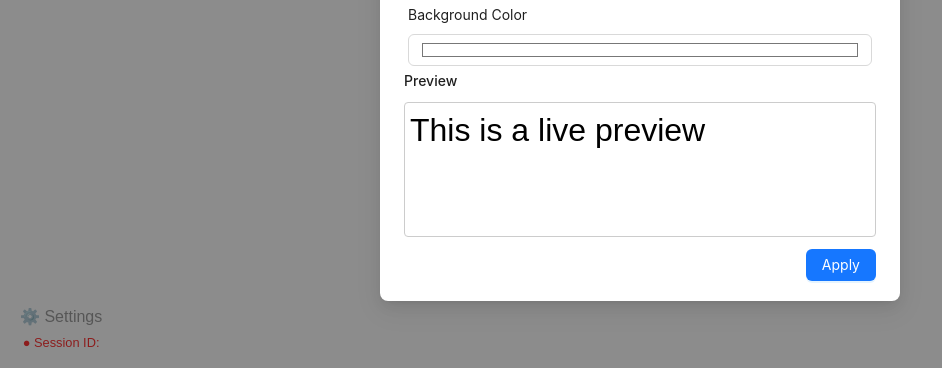
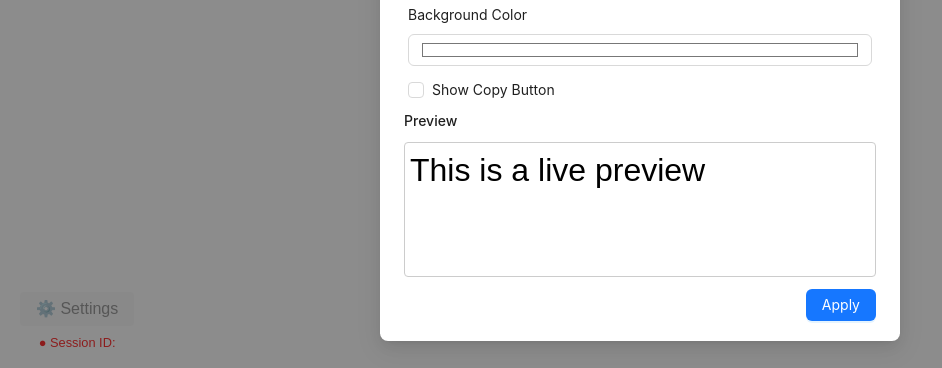
Before and after one commit to AceCentre/OWD, a Next.js app: page / in a window 1280 px wide. Both pictures are taken after a click on the element "⚙️ Settings". Shown: the part 429-797 px from the top of the page, without its empty margins (0-942 px from the left). Built offline with nearby package versions, Linux system fonts and the light colour scheme; no server answers.

Commit message:
add copy button logic

```diff
--- a/antComponents/AntComponents.js
+++ b/antComponents/AntComponents.js
@@ -10,6 +10,9 @@ export const AntComponents = {
     }),
     Col: dynamic(() => import("antd").then((mod) => mod.Col), { ssr: false }),
     Content: dynamic(() => import("antd").then((mod) => mod.Layout.Content), {
+        ssr: false,
+    }),
+    CopyOutlined: dynamic(() => import("@ant-design/icons").then((mod) => mod.CopyOutlined), {
         ssr: false,
     }),
     Flex: dynamic(() => import("antd").then((mod) => mod.Flex), { ssr: false }),
--- /dev/null
+++ b/components/receiver/CopyButton.js
@@ -0,0 +1,9 @@
+import { AntComponents } from "../../antComponents/AntComponents";
+
+const CopyButton = ({ onCopy, isConnected }) => (
+    <div className="settings-button" onClick={onCopy}>
+        <AntComponents.CopyOutlined /> Copy
+    </div>
+);
+
+export default CopyButton;
--- a/components/receiver/SettingsPanel.js
+++ b/components/receiver/SettingsPanel.js
@@ -11,6 +11,7 @@ const SettingsPanel = ({ onSettingsChange, closeSettings, settings }) => {
     const [lines, setLines] = useState(settings.lines);
     const [speed, setSpeed] = useState(settings.speed);
     const [fontFamily, setFontFamily] = useState(settings.fontFamily || "Arial");
+    const [showCopyButton, setShowCopyButton] = useState(settings.showCopyButton || false);
     const [notificationStatus, setNotificationStatus] = useState(
         typeof Notification !== "undefined" ? Notification.permission : "unsupported"
     );
@@ -47,6 +48,7 @@ const SettingsPanel = ({ onSettingsChange, closeSettings, settings }) => {
             lines,
             speed,
             fontFamily,
+            showCopyButton,
         });
         closeSettings();
     };
@@ -80,6 +82,11 @@ const SettingsPanel = ({ onSettingsChange, closeSettings, settings }) => {
                     </AntComponents.Item>
                     <AntComponents.Item label="Background Color" className="settings-item">
                         <AntComponents.Input type="color" onChange={(e) => setBackgroundColor(e.target.value)} value={backgroundColor} />
+                    </AntComponents.Item>
+                    <AntComponents.Item className="settings-item">
+                        <AntComponents.Checkbox checked={showCopyButton} onChange={(e) => setShowCopyButton(e.target.checked)}>
+                            Show Copy Button
+                        </AntComponents.Checkbox>
                     </AntComponents.Item>
                 </AntComponents.Form>
             ),
--- a/pages/index.js
+++ b/pages/index.js
@@ -8,6 +8,7 @@ import TextDisplay from "../components/receiver/TextDisplay";
 import messageTypes from "../utils/messageTypes.json";
 import initialTextSettings from "../utils/initialTextSettings.json";
 import WebRTCService from "../services/WebRTCService";
+import CopyButton from "../components/receiver/CopyButton";
 
 const Home = () => {
     const [isConnected, setIsConnected] = useState(false);
@@ -20,6 +21,14 @@ const Home = () => {
     const router = useRouter();
 
     const websocketURL = process.env.NEXT_PUBLIC_WS_URL;
+
+    const handleCopyText = async () => {
+        try {
+            await navigator.clipboard.writeText(text);
+        } catch (err) {
+            console.error('Failed to copy text:', err);
+        }
+    };
 
     // Extract sessionId from URL query
     useEffect(() => {
@@ -118,12 +127,16 @@ const Home = () => {
                 />
             )}
 
+        <div className="button-container">
             <SettingsButton
                 isConnected={isConnected}
                 setShowSettings={setShowSettings}
                 sessionId={sessionId}
             />
-
+            {settings.showCopyButton && (
+            <CopyButton onCopy={handleCopyText} isConnected={isConnected} />
+        )}
+        </div>
             {showSettings && (
             <SettingsPanel
                 settings={settings}
--- a/styles/globals.css
+++ b/styles/globals.css
@@ -9,3 +9,41 @@ body {
     background-color: #ffffff;
     font-family: Arial, sans-serif;
 }
+
+.receiver-container {
+    display: flex;
+    flex-direction: column;
+    align-items: center;
+    justify-content: center;
+    width: 100%;
+}
+
+/* Flex container for the buttons */
+.button-container {
+    position: absolute;
+    bottom: 20px;
+    width: -50%;
+    display: flex;
+    justify-content: space-between;
+    align-items: center;
+    padding: 0 20px;
+    gap: 10px;
+}
+
+/* Styles for both buttons */
+.settings-button {
+    cursor: pointer;
+    padding: 8px 16px;
+    background-color: #f5f5f5;
+    border-radius: 4px;
+    transition: background-color 0.2s;
+}
+
+.settings-button:hover {
+    background-color: #e0e0e0;
+}
+
+.settings-session-id {
+    font-size: 0.9em;
+    opacity: 0.8;
+}
--- a/utils/initialTextSettings.json
+++ b/utils/initialTextSettings.json
@@ -5,5 +5,6 @@
     "fontSize": 32,
     "fontFamily": "Arial",
     "lines": 3,
-    "speed": 25
+    "speed": 25,
+    "showCopyButton": false
 }
```
Also changed, not shown: components/receiver/SettingsButton.js (line endings or trailing spaces). Lines whose indentation alone changed are shown as unchanged.
